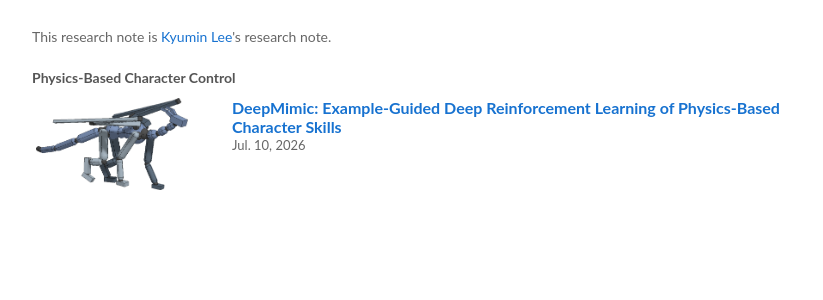
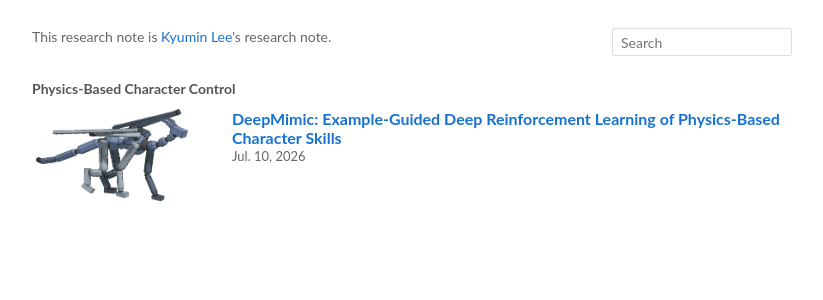
Before and after one commit to QjaYo/research-notes, a Jekyll site: the page built from index.html, in a window 1280 px wide. Shown: the top 300 px of the page, without its empty margins (228-1051 px from the left). Built offline with Jekyll 4.4.1, drawn with Linux system fonts in a browser that asks for light colours.

Commit message:
Add research note search

```diff
--- a/assets/css/styles.css
+++ b/assets/css/styles.css
@@ -37,13 +37,48 @@
   padding: 28px 0 48px;
 }
 
+.page-header {
+  display: flex;
+  align-items: start;
+  justify-content: space-between;
+  gap: 20px;
+  padding: 0 20px 14px;
+}
+
 .intro {
-  padding: 0 20px 14px;
   color: var(--muted);
 }
 
 .intro p {
   margin: 0;
+}
+
+.search-box {
+  flex: 0 0 auto;
+}
+
+.search-box input {
+  width: 180px;
+  height: 28px;
+  padding: 3px 8px;
+  border: 1px solid var(--line);
+  border-radius: 2px;
+  color: var(--text);
+  font: inherit;
+}
+
+.search-box input:focus {
+  border-color: var(--link);
+  outline: none;
+}
+
+.visually-hidden {
+  position: absolute;
+  width: 1px;
+  height: 1px;
+  overflow: hidden;
+  clip: rect(0 0 0 0);
+  white-space: nowrap;
 }
 
 .note-category > h2 {
@@ -151,8 +186,19 @@
   }
 
   .intro {
+    padding: 0;
+  }
+
+  .page-header {
+    display: grid;
+    gap: 10px;
     padding-right: 16px;
     padding-left: 16px;
+  }
+
+  .search-box,
+  .search-box input {
+    width: 100%;
   }
 
   .note-category > h2 {
--- /dev/null
+++ b/assets/js/search.js
@@ -0,0 +1,15 @@
+(function () {
+  var input = document.getElementById("note-search");
+  if (!input) return;
+
+  var items = Array.prototype.slice.call(document.querySelectorAll(".note-item"));
+
+  input.addEventListener("input", function () {
+    var query = input.value.trim().toLowerCase();
+
+    items.forEach(function (item) {
+      var haystack = item.getAttribute("data-search") || "";
+      item.hidden = query !== "" && haystack.indexOf(query) === -1;
+    });
+  });
+})();
--- a/index.html
+++ b/index.html
@@ -3,16 +3,22 @@
 title: Research Notes
 ---
 
-<section class="intro">
-  <p>This research note is <a href="https://qjayo.github.io/">Kyumin Lee</a>'s research note.</p>
-</section>
+<header class="page-header">
+  <section class="intro">
+    <p>This research note is <a href="https://qjayo.github.io/">Kyumin Lee</a>'s research note.</p>
+  </section>
+  <label class="search-box">
+    <span class="visually-hidden">Search notes</span>
+    <input id="note-search" type="search" placeholder="Search" autocomplete="off">
+  </label>
+</header>
 
 <section class="note-category">
   <h2>Physics-Based Character Control</h2>
   <div class="note-list" aria-label="Physics-Based Character Control notes">
   {% assign character_control_posts = site.posts | where: "category", "Physics-Based Character Control" %}
   {% for post in character_control_posts %}
-    <article class="note-item">
+    <article class="note-item" data-search="{{ post.title | append: ' ' | append: post.category | downcase | escape }}">
       <a class="note-thumb" href="{{ post.url | relative_url }}" aria-label="{{ post.title }}">
         <img class="{% if post.image_fit == 'contain' %}contain-thumb{% endif %}" src="{{ post.image | relative_url }}" alt="" loading="lazy">
       </a>
@@ -27,3 +33,5 @@
   {% endfor %}
   </div>
 </section>
+
+<script src="{{ '/assets/js/search.js' | relative_url }}" defer></script>
```
